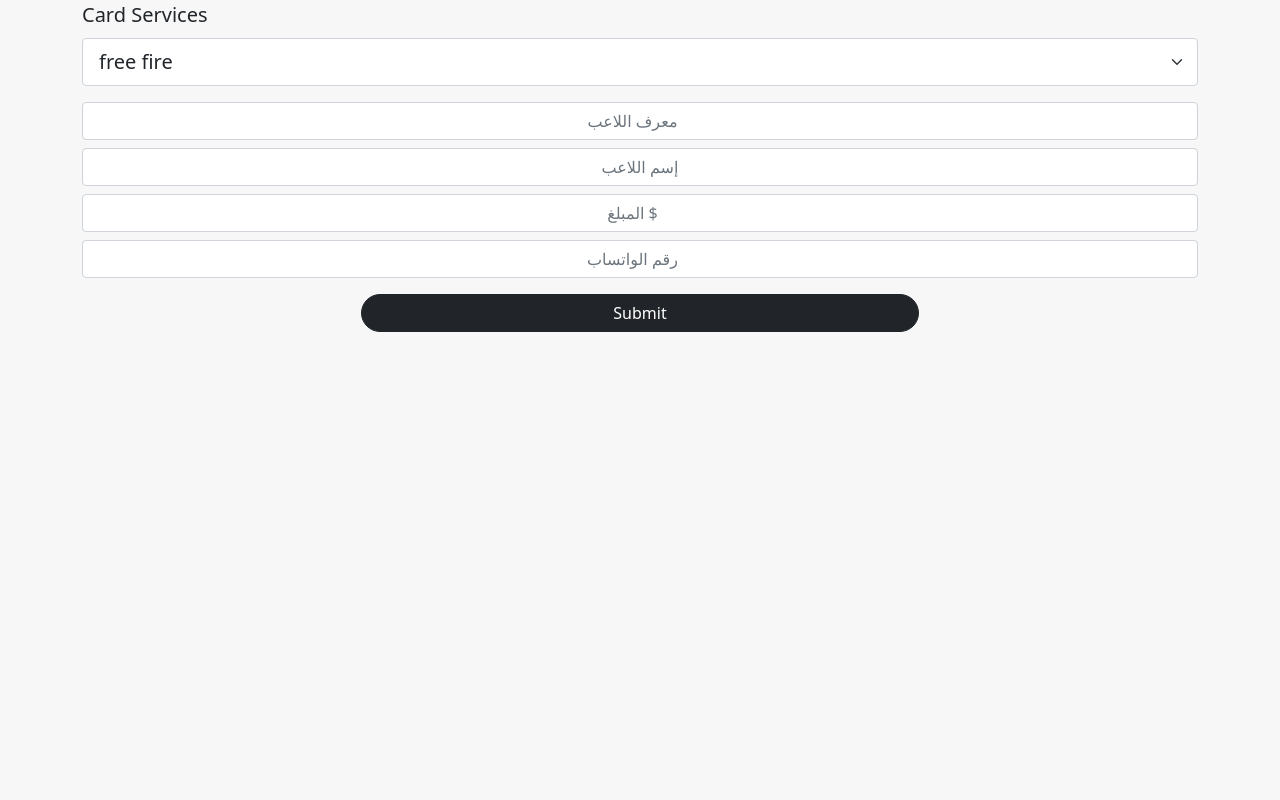
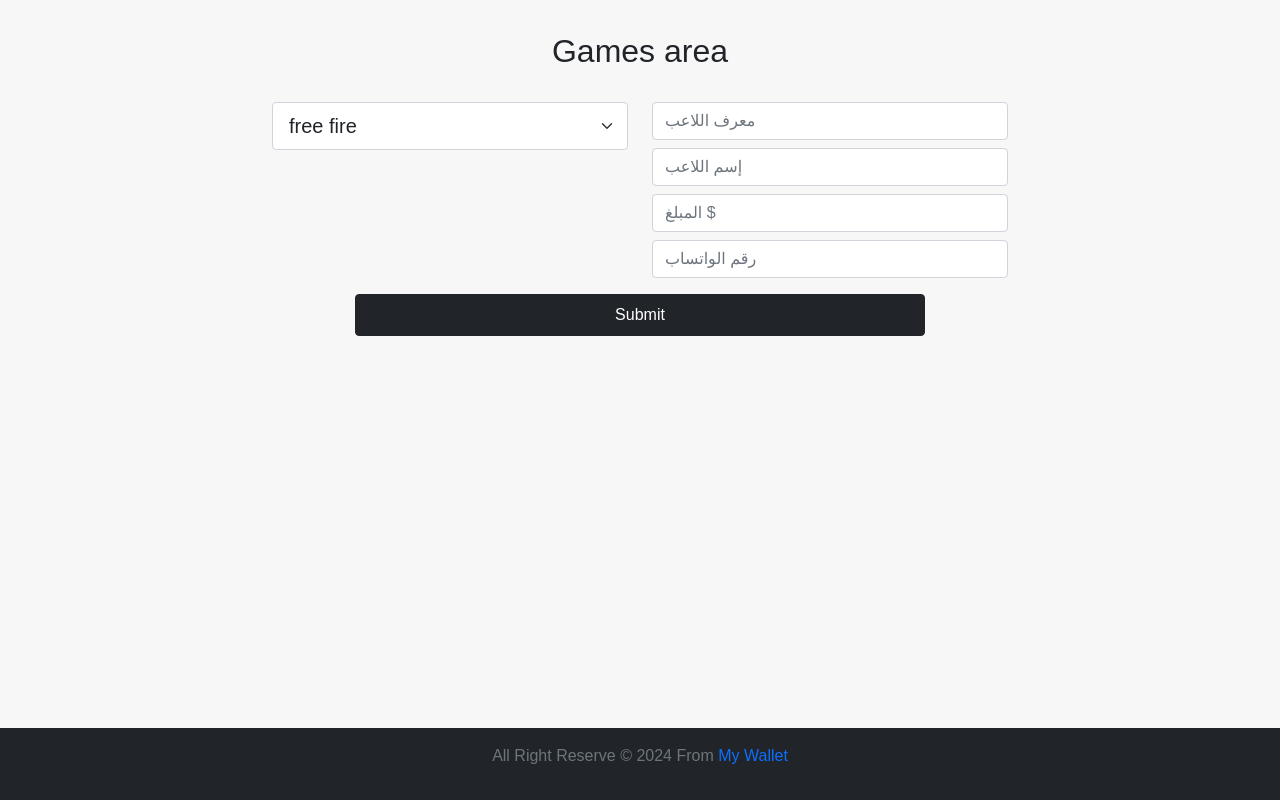
Before and after one commit to MohamedAliDV/game_page, a plain HTML site: page game_.html in a window 1280 px wide. Drawn offline with Linux system fonts and the light colour scheme.

Commit message:
last edit

```diff
--- a/css/game.css
+++ b/css/game.css
@@ -1,18 +1,66 @@
 * {
-    margin: 0;
-    padding: 0;
-    box-sizing: border-box;
+  margin: 0;
+  padding: 0;
+  box-sizing: border-box;
 }
 
 body {
-    background-color: #f7f7f7;
+  background-color: #f7f7f7;
 }
 
 /* global rules */
 
-.number-group input[type='number']::placeholder , input[type='text']::placeholder {
-    text-align: center;
+.number-group input[type="number"]::placeholder,
+input[type="text"]::placeholder {
+  text-align: center;
+  box-shadow: none !important;
 }
 
+/* global rules */
 
-/* global rules */
+.p-name:focus {
+  border-bottom: 3px solid dodgerblue !important;
+}
+
+.page-title {
+  position: relative;
+  z-index: 10;
+  transition: ease 0.4s;
+}
+.page-title::before {
+  content: "";
+  position: absolute;
+  width: 5px;
+  height: 50px;
+  border-radius: 2px;
+  background-color: #22eeaa;
+  left: 0;
+opacity: 0;
+
+  top: 0;
+  transition: ease 0.4s;
+}
+.page-title::after {
+  content: "";
+  position: absolute;
+  background-color: #1144ee;
+
+  width: 5px;
+  height: 50px;
+  border-radius: 2px;
+opacity: 0;
+  right: 0;
+  transition: ease 0.4s;
+  top: 0;
+}
+.page-title:hover::before , .page-title:hover::after{
+  width: 50%;
+  background-color: rgba(30, 143, 255, 0.491);
+  opacity: 1;
+  z-index: -1;
+
+}
+.page-title:hover {
+    text-transform: uppercase;
+    color: white !important;
+}
--- a/game_.html
+++ b/game_.html
@@ -6,42 +6,43 @@
     <title>Game</title>
     <link rel="stylesheet" href="css/all.min.css" />
     <link rel="stylesheet" href="css/bootstrap.min.css" />
-    <link rel="stylesheet" href="css/game.css" />
+    <link rel="stylesheet" href="css/style.css" />
   </head>
   <body>
     <div class="container">
       <form action="#" method="POST">
-        <div class="mb-3">
-          <label for="" class="form-label text-capitalize fs-5 text-mutemd"
-            >Card Services</label
-          >
-          <select class="form-select form-select-lg" name="" id="">
+        <h2 class="page-title text-center my-4 py-2 d-flex justify-content-center">Games area</h2>
+        <div class="row d-flex justify-content-center">
+          <div class="col-md-12 col-lg-4 form-group">
+            <select class="form-select form-select-lg shadow-none mb-2" name="" id="">
               <option selected>free fire</option>
               <option value="pubg mobile">pubg mobile</option>
               <option value="visa card">visa card</option>
               <option value="clash of clans">clash of clans</option>
             </select>
           </div>
-        <div class="number-group d-flex flex-column">
-          <input type="number" class="form-control" placeholder="معرف اللاعب" />
+          <div class="col-md-12 col-lg-4 number-group">
+            <input type="number" class="shadow-none form-control" placeholder="معرف اللاعب" />
             <input
               type="text"
-            class="form-control my-2"
+              class="p-name form-control my-2 shadow-none"
               placeholder="إسم اللاعب" />
-            <input type="number" class="form-control mb-2" name="" id="" placeholder="المبلغ $">
+              <input type="number" class="shadow-none form-control mb-2" name="" id="" placeholder="المبلغ $">
             <input
               type="number"
-            class="form-control"
+              class="shadow-none form-control"
               placeholder="رقم الواتساب" />
-
-          <a type="submit"href="#" class="btn btn-dark btn-md rounded-pill mt-3 w-50 m-auto">Submit</a> <!-- Write The URL here -->
-
+            </div>
+            <a type="submit"href="#" class="send-btn btn btn-dark btn-lg rounded mt-3 w-50 m-auto fs-6">Submit</a> <!-- Write The URL here -->
         </div>
       </form>
     </div>
+    <footer class="bg-dark py-3 fixed-bottom text-white">
+      <p class="copyright text-capitalize text-center text-muted">all right reserve &copy; 2024 from <a href="#" class="text-decoration-none text-primary">my wallet</a></p>
+    </footer>
     <script src="js/all.min.js"></script>
     <script src="js/bootstrap.bundle.min.js"></script>
+    <script src="js/jquery-3.7.1.min.js"></script>
     <script src="js/main.js"></script>
-    <script src="js/jquery-3.7.1.min.js"></script>
   </body>
 </html>
--- a/js/main.js
+++ b/js/main.js
@@ -1,10 +1,12 @@
 $(document).ready( () => {
-    $('.mode').on('click', () => {
-        if ($('body').css.backgroundColor == '#111') {
-            console.log('yes')
-            $('body').css({'background-color': '#f7f7f7'})
-        }else {
-            $('body').css({'background-color':'#000'})
+
+    // form validation
+    const all_input = $('input');
+    const send_btn = $('.send-btn');
+
+    send_btn.on('click', () => {
+        for(let i = 0 ; i < all_input.length ; i++) {
+            console.log(all_input[i].value.length);
         }
     })
 
```
Also changed, not shown: index.html (+2 -2 lines). Lines whose indentation alone changed are shown as unchanged.
